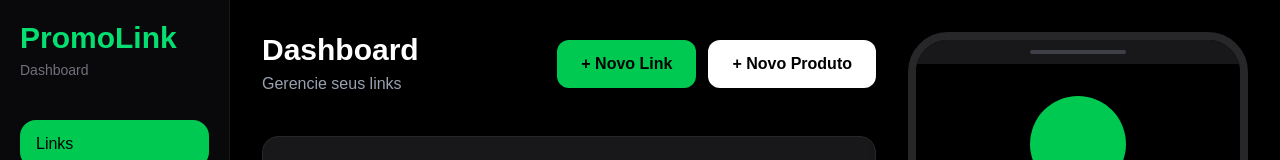
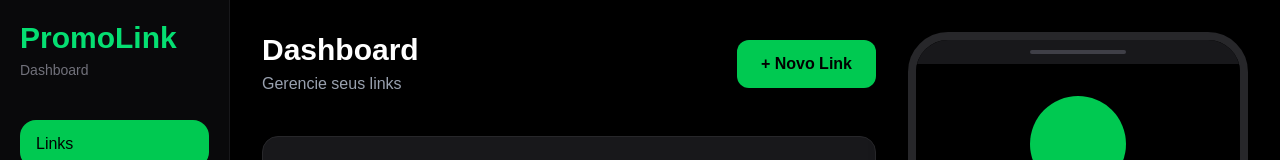
Before and after one commit to Otaviolodc/promolink, a Next.js app: page /dashboard/links in a window 1280 px wide. Shown: the top 160 px of the page. Built offline with nearby package versions, Linux system fonts and the light colour scheme; no server answers.

Commit message:
remove botao novo produto

```diff
--- a/src/app/dashboard/links/page.tsx
+++ b/src/app/dashboard/links/page.tsx
@@ -591,38 +591,6 @@ const totalClicks =
               + Novo Link
 
             </button>
-
-    {/* NOVO PRODUTO */}
-    <button
-      onClick={() => {
-
-        if (!profile?.is_pro) {
-
-          alert(
-            "Recurso exclusivo PRO 🚀"
-          );
-
-          return;
-        }
-
-        setShowProductModal(true);
-
-      }}
-      className="
-        bg-white
-        hover:bg-zinc-200
-        transition
-        text-black
-        px-6
-        py-3
-        rounded-xl
-        font-semibold
-      "
-    >
-
-      + Novo Produto
-
-    </button>
 
   </div>
 
```
